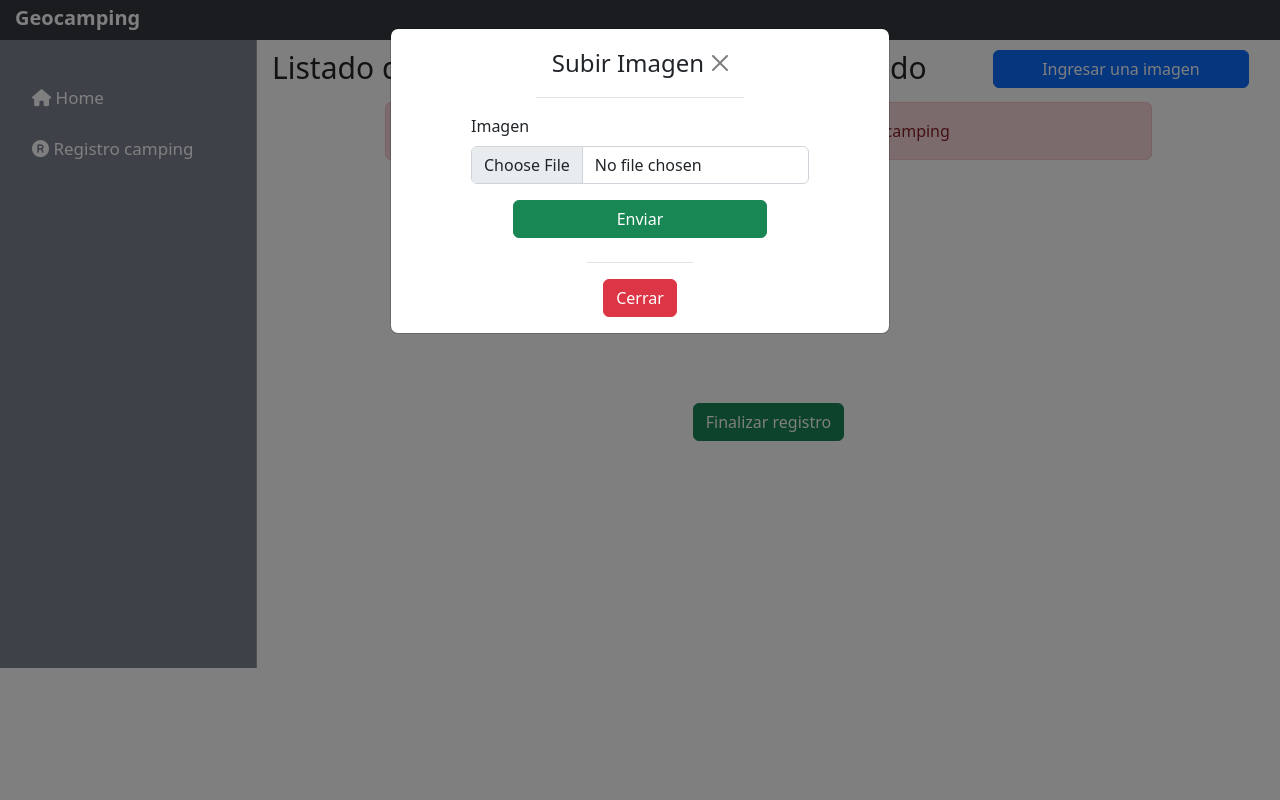
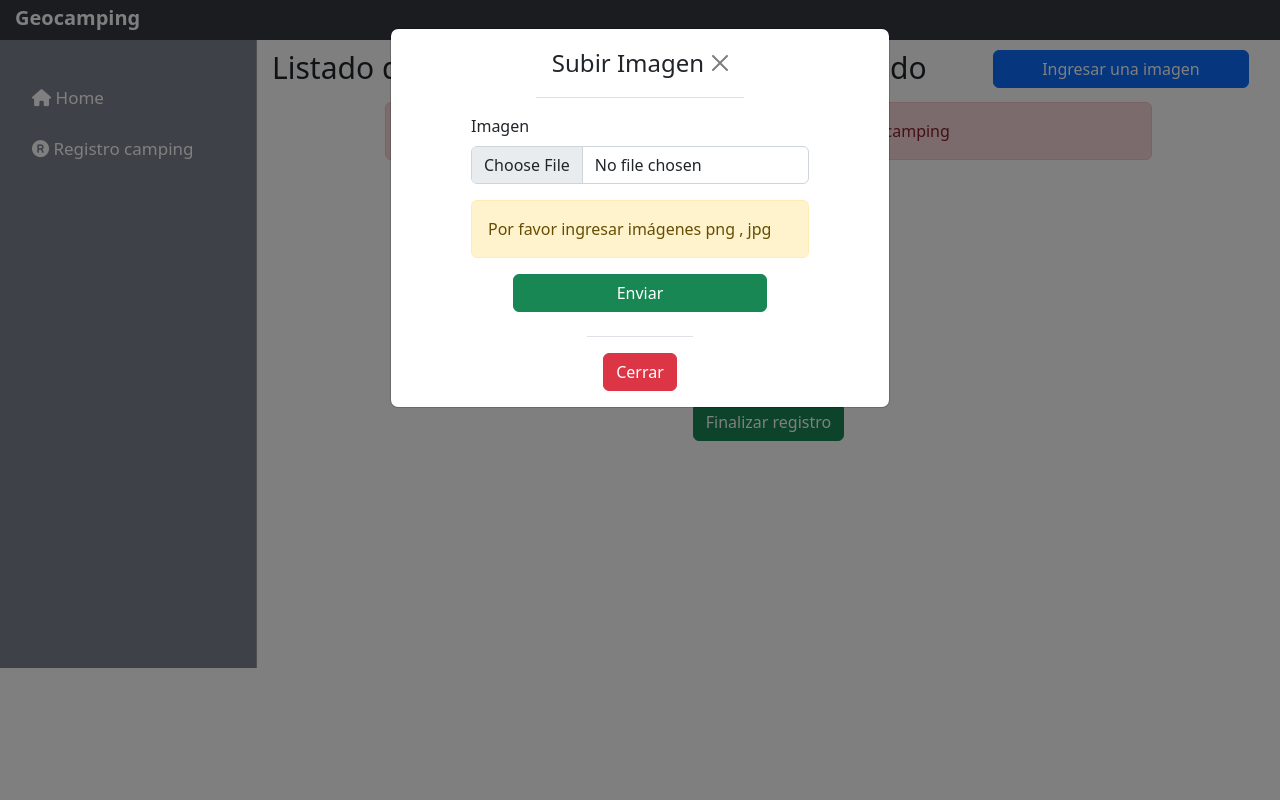
Before and after one commit to Felipeopazoc/proyecto-taller-desarrollo, a PHP site: page /listadoImagenes.php?id=1 in a window 1280 px wide, after a click on "Ingresar una imagen". Run offline with PHP 8.4, Linux system fonts and the light colour scheme; data that the repository does not hold is empty; some libraries are stand-ins or nearby versions.

Commit message:
bugs solucionados

```diff
--- a/incorporacion_servicios.php
+++ b/incorporacion_servicios.php
@@ -91,7 +91,7 @@
                 </div> -->
 
                 <div id="form" class="w-75 row m-auto">
-                    <h1 style="font-size:25px ;">Por favor pinche un servicio e ingrese precio de entrada para cada servicio </h1>
+                    <h1 style="font-size:25px ;" class="mt-2">Por favor pinche un servicio e ingrese precio de entrada para cada servicio </h1>
                     <input type="hidden" name="id_camping" id="id_camping" value="<?php echo $id_camping; ?>">
                         <?php
                         $sql = "select * from servicio";
@@ -100,7 +100,7 @@
                         if($filas){
                             while($servicio = $resultado->fetch_row()){
                             ?>
-                            <div class="col-5">
+                            <div class="col-12 service text-center mb-3">
                                 <label for=""><?php echo $servicio[1] ?></label>
                                 <input type="checkbox" name="servicios[]" value="<?php echo $servicio[0] ?>">
                             </div>
--- a/js/validacion-servicios.js
+++ b/js/validacion-servicios.js
@@ -76,6 +76,7 @@ $(document).ready(()=>{
             input.setAttribute("class","form-control");
 
             input_precio.setAttribute("class","form-control");
+            input_precio.setAttribute("min",500);
             input_precio.setAttribute("type","number");
             input_precio.setAttribute("name","prices[]");
             input_precio.setAttribute("required","");
--- a/js/validacion_nombre.js
+++ b/js/validacion_nombre.js
@@ -5,6 +5,8 @@ $(document).ready(function(){
        // let data = $("#form").serialize();
        let nombre = e.target.value;
        let nombre_sanitizado = nombre.trim();
+        nombre_sanitizado = nombre_sanitizado.toUpperCase();
+        console.log(nombre_sanitizado);
         $.ajax({
             url: "crud-camping/validarNombre.php",
             type: "POST",
@@ -16,9 +18,10 @@ $(document).ready(function(){
                 if(response.length>6){
                     let data = JSON.parse(response);
                     let nombre = data.nombre;
+                    nombre = nombre.toUpperCase();
                     let valor = e.target.value;
                     let valor_sanitizado = valor.trim();
-
+                    valor_sanitizado = valor_sanitizado.toUpperCase();
                     console.log(nombre.includes(valor_sanitizado));
 
                     if(nombre.includes(valor_sanitizado)){
--- /dev/null
+++ b/js/validar-imagenes.js
@@ -0,0 +1,29 @@
+
+$(document).ready(()=>{
+
+    $("#input_imagen").change(()=>{
+        let valor = document.getElementById("input_imagen").value;
+       // console.log(valor.value);
+       $("#boton").prop("disabled",true);
+       if(valor.includes("png") || valor.includes("jpg")){
+           $("#boton").prop("disabled",false);
+       }else{
+           $("#boton").prop("disabled",true);
+       }
+    });
+    /*
+    $("#form_imagen").change(()=>{
+        let valor_input = document.getElementById("input_imagen");
+        let string_input = valor_input.value;
+        console.log(string_input);
+        $("#boton").prop("disabled",false);
+        if(string_input.includes("png") || string_input.includes("jpg")){
+            $("#boton").prop("disabled",false);
+        }else{
+            $("#boton").prop("disabled",true);
+        }
+
+
+    });
+    */
+});
--- a/listadoImagenes.php
+++ b/listadoImagenes.php
@@ -74,11 +74,14 @@
 
                         <!-- Modal body -->
                         <div class="modal-body">
-                            <form class="w-100 m-auto" action="crud-imagenes/insert.php" method="POST" enctype="multipart/form-data">
+                            <form class="w-100 m-auto" id="form_imagen" action="crud-imagenes/insert.php" method="POST" enctype="multipart/form-data">
                                 <input type="hidden" name="id" value=<?php echo $id;?>>
                                 <div class="col-12 mb-3">
                                     <label class="form-label" for=""> Imagen </label>
-                                    <input type="file" required name="imagen" class="form-control">
+                                    <input type="file" id="input_imagen" required name="imagen" class="form-control">
+                                 </div>
+                                 <div class="w-100 m-auto">
+                                    <p class="w-100 alert alert-warning">Por favor ingresar imágenes png , jpg</p>
                                  </div>
                                  <div class="w-100 d-flex mb-2">
                                       <button name="submit" id="boton" type="submit" class=" w-75 m-auto btn btn-success">Enviar</button>
@@ -88,7 +91,7 @@
 
                         <!-- Modal footer -->
                         <div class="modal-footer">
-                            <button type="button" class="btn btn-danger" data-bs-dismiss="modal">Cerrar</button>
+                            <button type="button"  class="btn btn-danger" data-bs-dismiss="modal">Cerrar</button>
                         </div>
 
                         </div>
@@ -148,5 +151,6 @@
     </div>
     <script src="./js/menu-responsive.js"></script>
     <script src="./js/menu.js"></script>
+    <script src="./js/validar-imagenes.js" ></script>
 </body>
 </html>
--- a/styles_incorporacion_servicios/styles.css
+++ b/styles_incorporacion_servicios/styles.css
@@ -292,3 +292,6 @@ body{
     margin-top: 20px;
 
 }
+.service > label{
+    font-size: 18px;
+}
```
